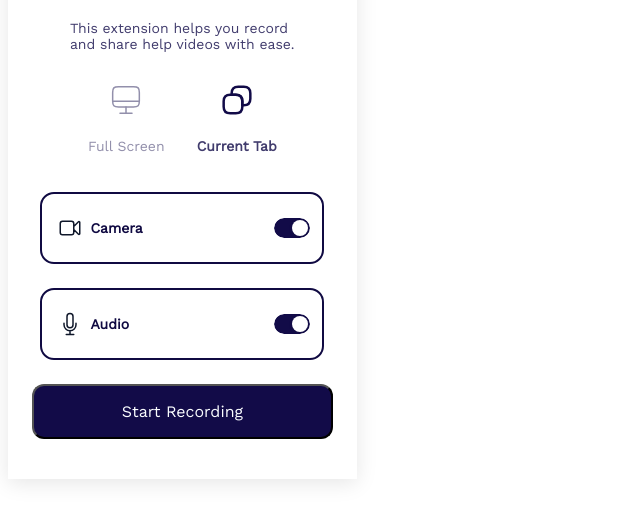
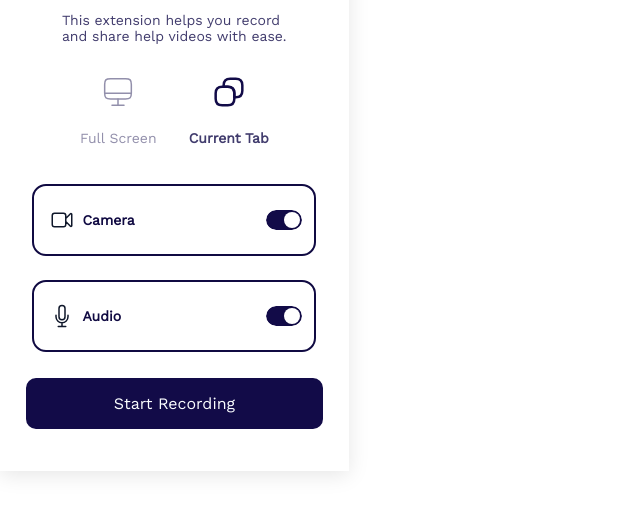
Before and after one commit to Layconnn/chrome, a browser extension: page index.html in a window 1280 px wide. Shown: the part 95-616 px from the top of the page, without its empty margins (0-640 px from the left). Drawn offline with nearby package versions, Linux system fonts and the light colour scheme; files whose address does not match are found by name.

Commit message:
initialsS

```diff
--- a/styles.css
+++ b/styles.css
@@ -1,6 +1,10 @@
+body{
+    margin: 0;
+    padding: 0;
+}
 .container{
-    max-width: 18.8rem;
     display: flex;
+    width: 18.8rem;
     align-items: center;
     flex-direction: column;
     padding: 1.5rem;
@@ -149,6 +153,9 @@
     font-family: 'Work sans';
     font-weight: 500;
     width: 100%;
+    outline: none;
+    cursor: pointer;
+    border: 2px solid white;
 }
 .record:hover{
     background-color: #928FAB;
```
